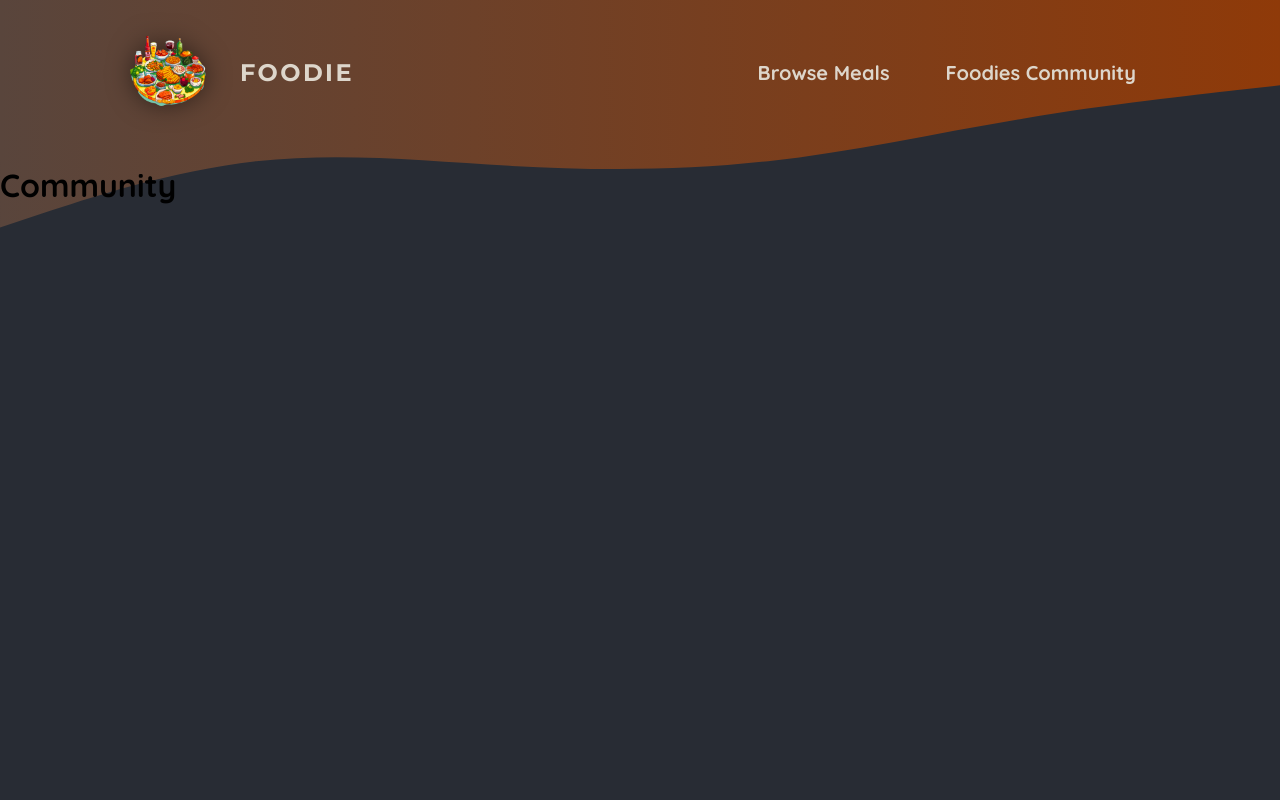
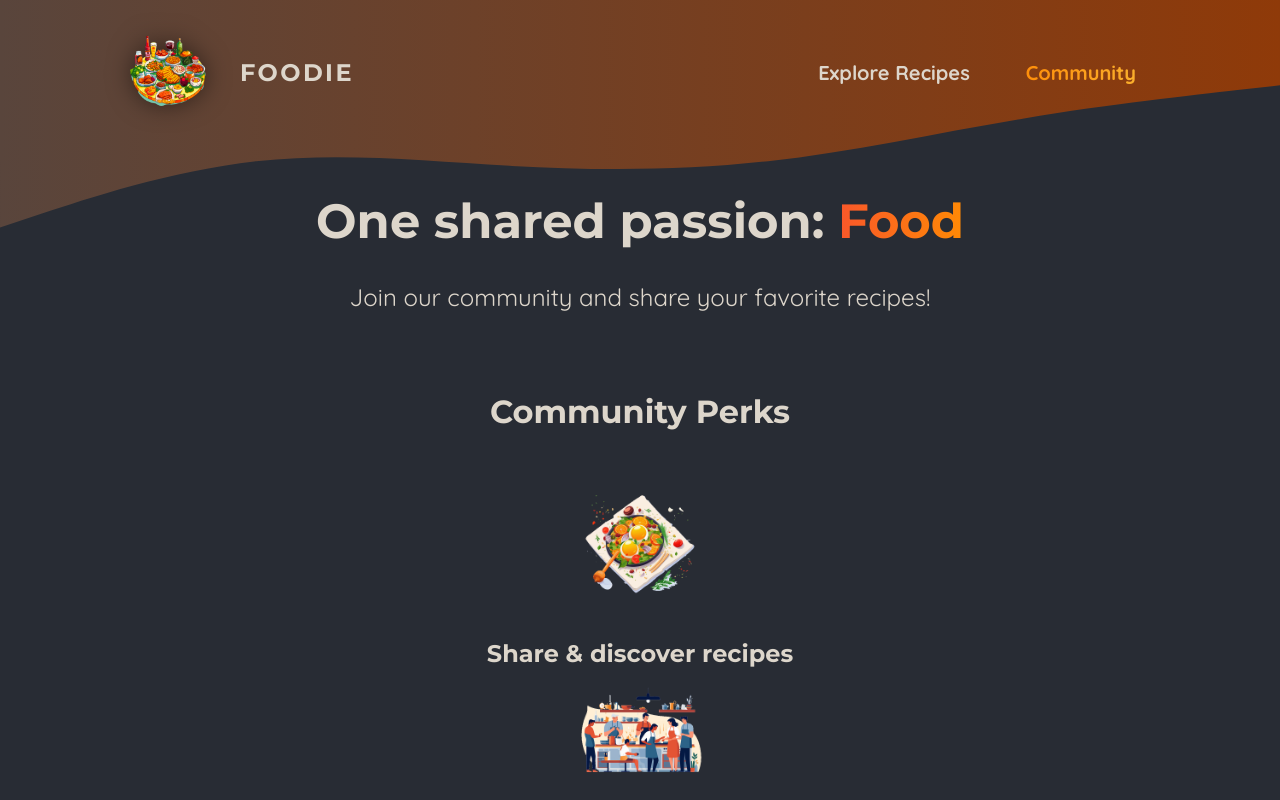
Before and after one commit to ziadSayed99/foodie-app, a Next.js app: page /community in a window 1280 px wide. Shown: the top 800 px of the page. Built offline with nearby package versions, Linux system fonts and the light colour scheme.

Commit message:
finishing community page

```diff
--- a/app/community/page.js
+++ b/app/community/page.js
@@ -1,7 +1,40 @@
+import Image from "next/image";
+
+import mealIcon from "@/assets/icons/meal.png";
+import communityIcon from "@/assets/icons/community.png";
+import eventsIcon from "@/assets/icons/events.png";
+import classes from "./page.module.css";
+
 export default function CommunityPage() {
   return (
-    <main>
-      <h1>Community</h1>
-    </main>
+    <>
+      <header className={classes.header}>
+        <h1>
+          One shared passion: <span className={classes.highlight}>Food</span>
+        </h1>
+        <p>Join our community and share your favorite recipes!</p>
+      </header>
+      <main className={classes.main}>
+        <h2>Community Perks</h2>
+
+        <ul className={classes.perks}>
+          <li>
+            <Image src={mealIcon} alt="A delicious meal" />
+            <p>Share & discover recipes</p>
+          </li>
+          <li>
+            <Image src={communityIcon} alt="A crowd of people, cooking" />
+            <p>Find new friends & like-minded people</p>
+          </li>
+          <li>
+            <Image
+              src={eventsIcon}
+              alt="A crowd of people at a cooking event"
+            />
+            <p>Participate in exclusive events</p>
+          </li>
+        </ul>
+      </main>
+    </>
   );
 }
--- /dev/null
+++ b/app/community/page.module.css
@@ -0,0 +1,61 @@
+.header {
+  gap: 3rem;
+  margin: 3rem auto 5rem auto;
+  width: 90%;
+  max-width: 75rem;
+  color: #ddd6cb;
+  font-size: 1.5rem;
+  text-align: center;
+}
+
+.header h1 {
+  font-family: "Montserrat", sans-serif;
+}
+
+.highlight {
+  background: linear-gradient(90deg, #f9572a, #ff8a05);
+  background-clip: text;
+  -webkit-background-clip: text;
+  -webkit-text-fill-color: transparent;
+}
+
+.main {
+  width: 90%;
+  max-width: 40rem;
+  margin: 0 auto;
+  text-align: center;
+}
+
+.main h2 {
+  font-family: "Montserrat", sans-serif;
+  font-size: 2rem;
+  margin-bottom: 3rem;
+  color: #ddd6cb;
+}
+
+.perks {
+  list-style: none;
+  margin: 3rem 0;
+  padding: 0;
+}
+
+.perks li {
+  display: flex;
+  flex-direction: column;
+  align-items: center;
+  gap: 2rem;
+}
+
+.perks img {
+  width: 8rem;
+  height: 8rem;
+  object-fit: contain;
+}
+
+.perks p {
+  font-family: "Montserrat", sans-serif;
+  font-size: 1.5rem;
+  font-weight: bold;
+  margin: 0;
+  color: #ddd6cb;
+}
--- a/components/main-header/main-header.js
+++ b/components/main-header/main-header.js
@@ -3,6 +3,7 @@
 import classes from "./main-header.module.css";
 import Image from "next/image";
 import MainHeaderBackground from "./main-header-background";
+import NavLink from "./nav-link";
 
 export default function MainHeader() {
   return (
@@ -18,10 +19,10 @@
         <nav className={classes.nav}>
           <ul>
             <li>
-              <Link href="/meals">Browse Meals</Link>
+              <NavLink href="/meals">Explore Recipes</NavLink>
             </li>
             <li>
-              <Link href="/community">Foodies Community</Link>
+              <NavLink href="/community">Community</NavLink>
             </li>
           </ul>
         </nav>
--- a/components/main-header/main-header.module.css
+++ b/components/main-header/main-header.module.css
@@ -21,30 +21,6 @@
   font-size: 1.25rem;
 }
 
-.nav a {
-  text-decoration: none;
-  color: #ddd6cb;
-  font-weight: bold;
-  padding: 0.5rem 1rem;
-  border-radius: 0.5rem;
-}
-
-.nav a:hover,
-.nav a:active {
-  background: linear-gradient(90deg, #ff8a05, #f9b331);
-  background-clip: text;
-  -webkit-background-clip: text;
-  -webkit-text-fill-color: transparent;
-  text-shadow: 0 0 18px rgba(248, 190, 42, 0.8);
-}
-
-.active {
-  background: linear-gradient(90deg, #ff8a05, #f9b331);
-  background-clip: text;
-  -webkit-background-clip: text;
-  -webkit-text-fill-color: transparent;
-}
-
 .logo {
   display: flex;
   align-items: center;
--- /dev/null
+++ b/components/main-header/nav-link.js
@@ -0,0 +1,22 @@
+"use client";
+
+import Link from "next/link";
+import { usePathname } from "next/navigation";
+import classes from "./nav-link.module.css";
+
+export default function NavLink({ href, children }) {
+  const path = usePathname();
+
+  return (
+    <Link
+      href={href}
+      className={
+        path.startsWith(href)
+          ? `${classes.link} ${classes.active}`
+          : classes.link
+      }
+    >
+      {children}
+    </Link>
+  );
+}
--- /dev/null
+++ b/components/main-header/nav-link.module.css
@@ -0,0 +1,23 @@
+.active {
+  background: linear-gradient(90deg, #ff8a05, #f9b331);
+  background-clip: text;
+  -webkit-background-clip: text;
+  -webkit-text-fill-color: transparent;
+}
+
+.link {
+  text-decoration: none;
+  color: #ddd6cb;
+  font-weight: bold;
+  padding: 0.5rem 1rem;
+  border-radius: 0.5rem;
+}
+
+.link:hover,
+.link:active {
+  background: linear-gradient(90deg, #ff8a05, #f9b331);
+  background-clip: text;
+  -webkit-background-clip: text;
+  -webkit-text-fill-color: transparent;
+  text-shadow: 0 0 18px rgba(248, 190, 42, 0.8);
+}
```
